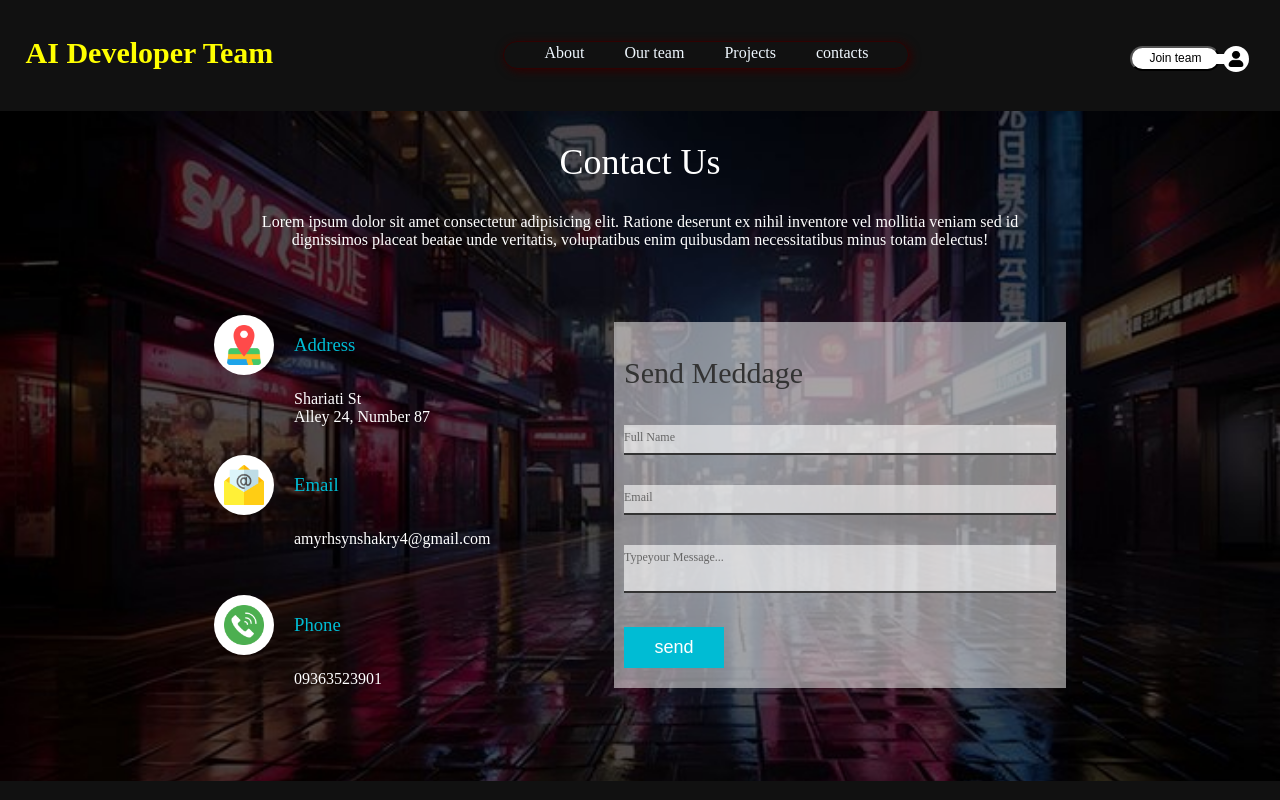
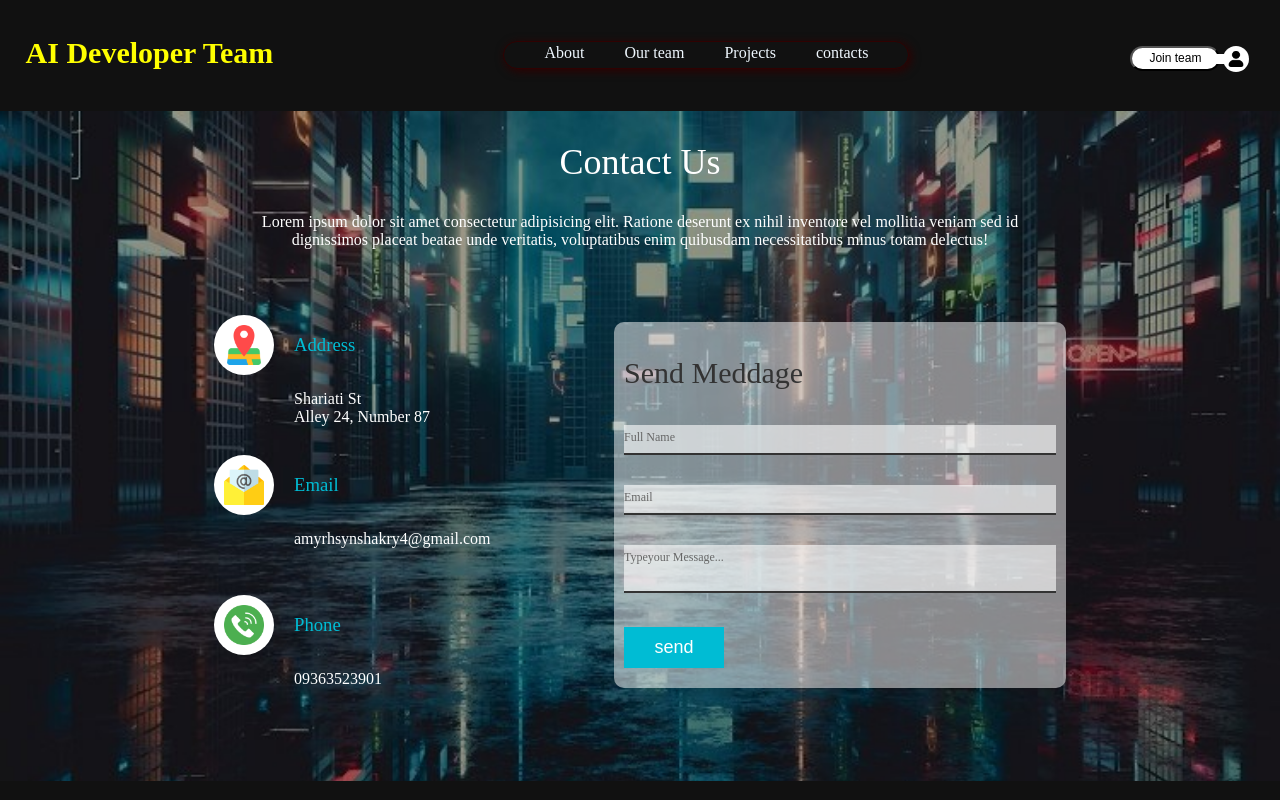
Before and after one commit to github-amirhossein/simple-dev-blog, a React (Vite) app: page /contact in a window 1280 px wide. Built offline with nearby package versions, Linux system fonts and the light colour scheme.

Commit message:
Update App.css

```diff
--- a/src/App.css
+++ b/src/App.css
@@ -26,6 +26,7 @@ body{
     width: 96%;
     padding: 2%;
     height: 60px;
+    background-color: rgba(0,0,0,0);
     box-shadow: 0px 1px 5px #c8c5c5 ;
     position: relative;
 }
@@ -611,6 +612,7 @@ z-index:99 ;
 /*contact*/
 
 .contact{
+    position: fixed;
     position: relative;
     min-height: 670px;
     padding: 0px 100px ;
@@ -618,7 +620,7 @@ z-index:99 ;
     align-items: center;
     flex-direction: column;
 
-    background: url(./img/bac.jpg) ;
+    background: url(./img/baco.jpg) ;
     background-size:cover;
 }
 .b{
@@ -685,6 +687,7 @@ z-index:99 ;
 .contactform{
     width: 40%;
     padding: 10px;
+    border-radius: 10px;
     background-color: rgba(255,255,255, 0.5);
 }
 .contactform h2{
```
